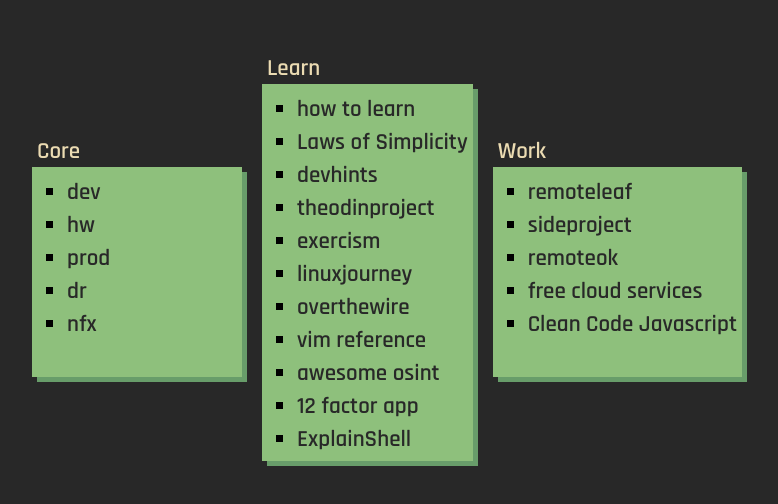
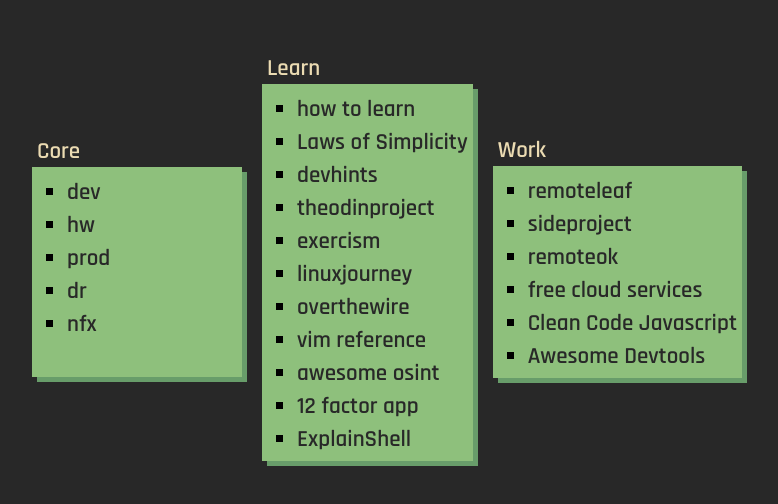
Before and after one commit to shanec-/startpage, a Vue app: page / in a window 1280 px wide. Shown: the part 138-642 px from the top of the page, without its empty margins (253-1031 px from the left). Built offline with nearby package versions, Linux system fonts and the light colour scheme; a web font is replaced by a local one.

Commit message:
feat(data.js): added Awesome Devtools

```diff
--- a/src/shared/data.js
+++ b/src/shared/data.js
@@ -21,7 +21,7 @@
       {
         href: "http://nullfactory.net",
         text: "nfx"
-      },
+      }
     ]
   },
   {
@@ -68,7 +68,7 @@
         text: "12 factor app"
       },
       {
-	href: "https://explainshell.com/",
+        href: "https://explainshell.com/",
         text: "ExplainShell"
       }
     ]
@@ -89,12 +89,16 @@
         text: "remoteok"
       },
       {
-	href: "https://github.com/ripienaar/free-for-dev",
+        href: "https://github.com/ripienaar/free-for-dev",
         text: "free cloud services"
       },
       {
-	href: "https://github.com/ryanmcdermott/clean-code-javascript",
+        href: "https://github.com/ryanmcdermott/clean-code-javascript",
         text: "Clean Code Javascript"
+      },
+      {
+        href: "https://awesomedevtools.com/",
+        text: "Awesome Devtools"
       }
     ]
   }
```
Also changed, not shown: 1 other file (tests, documents, lock files or other folders).
